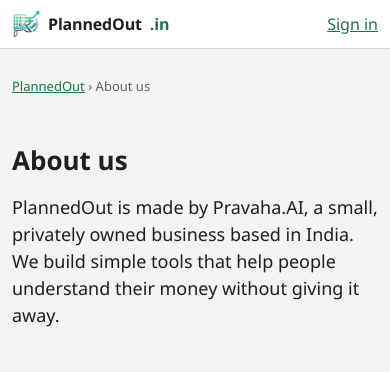
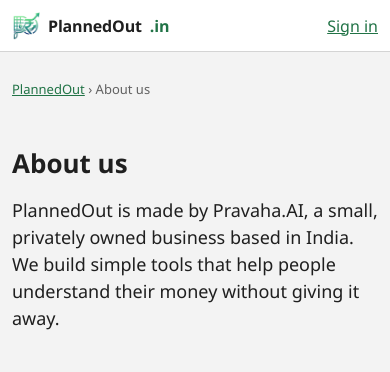
Before and after one commit to sanchit-android/cashflow_manager_v0, a Django app: page /about/ in a window 390 px wide. Shown: the top 372 px of the page. Run offline with Django 5.2, Linux system fonts and the light colour scheme; parts of the project's set-up code (start-up, migrations or seed data) failed here and were passed over.

Commit message:
Refactor header styles: adjust padding and min-height for improved layout consistency

```diff
--- a/static/css/app.css
+++ b/static/css/app.css
@@ -35,10 +35,11 @@
 a { color: var(--accent); }
 .wrap { max-width: 1040px; margin: 0 auto; padding: 16px; }
 .narrow { max-width: 460px; }
-header.top { display: flex; align-items: center; gap: 12px; flex-wrap: wrap; padding: 12px 16px; border-bottom: 1px solid var(--border); background: var(--surface); }
+header.top { display: flex; align-items: center; gap: 12px; flex-wrap: wrap; padding: 0 16px; min-height: 56px; box-sizing: border-box; border-bottom: 1px solid var(--border); background: var(--surface); }
 header.top .brand { font-weight: 700; margin-right: auto; display: inline-flex; align-items: center; gap: 8px; color: var(--text); text-decoration: none; letter-spacing: -0.01em; }
 header.top .brand img { width: 28px; height: 28px; display: block; }
 header.top .brand .tld { color: var(--accent); }
+header.top button.primary { padding-top: 6px; padding-bottom: 6px; line-height: 1.2; }
 nav.tabs { display: flex; gap: 4px; flex-wrap: wrap; }
 nav.tabs button { border: 0; background: transparent; padding: 6px 10px; border-radius: var(--radius); color: var(--muted); }
 nav.tabs button.on { background: var(--surface-2); color: var(--text); font-weight: 600; }
@@ -297,7 +298,7 @@
 @media (max-width: 640px) {
   body { font-size: 16px; padding-bottom: calc(64px + env(safe-area-inset-bottom)); }
   .wrap { padding: 12px; }
-  header.top { padding: 10px 12px; position: sticky; top: 0; z-index: 30; }
+  header.top { padding: 0 12px; min-height: 52px; position: sticky; top: 0; z-index: 30; }
   header.top nav.tabs { display: none; }
   header.top form:not(.signout) { display: none; }
   #bottomnav { display: flex; position: fixed; left: 0; right: 0; bottom: 0; z-index: 40; background: var(--surface); border-top: 1px solid var(--border);
```
